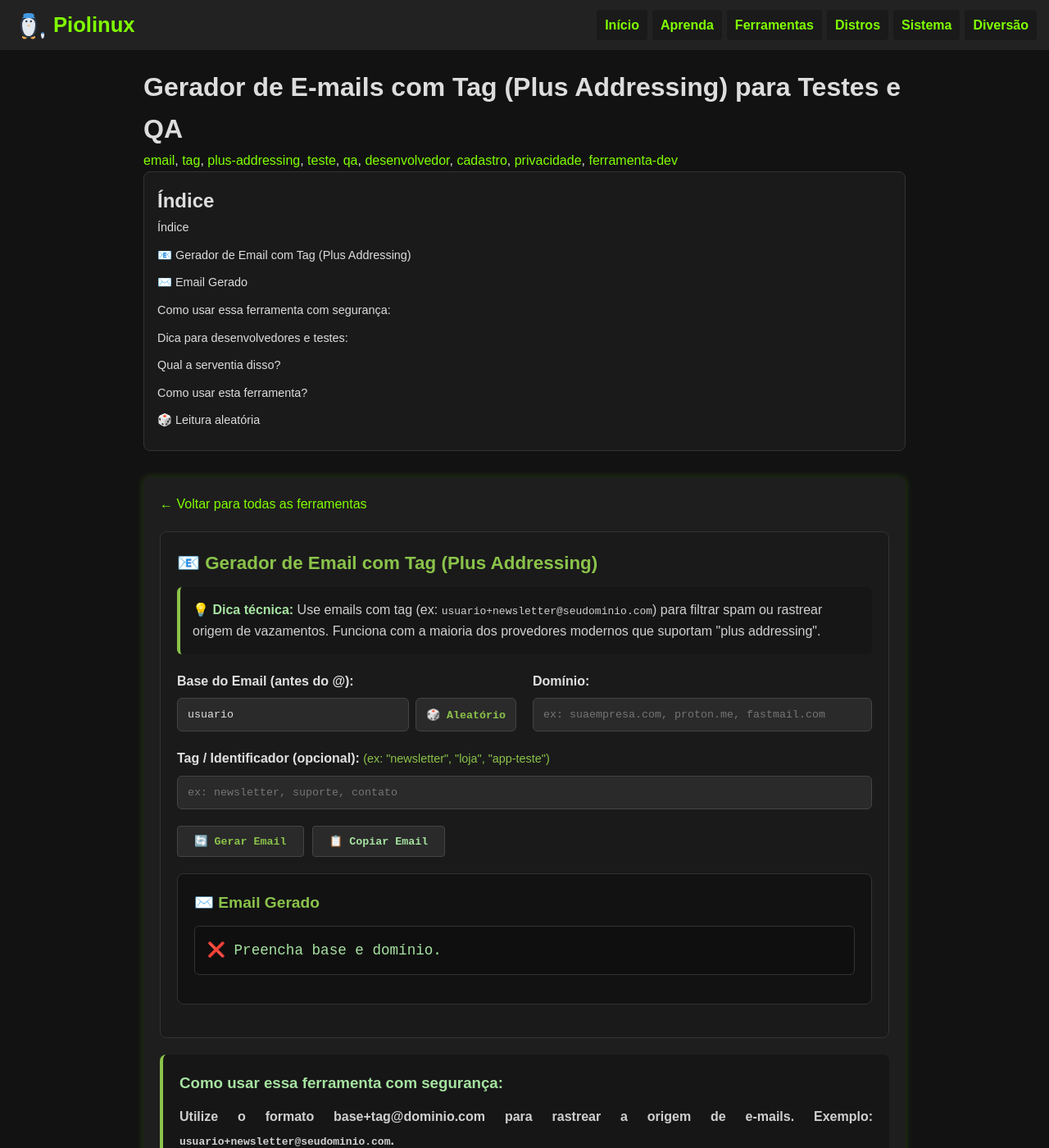
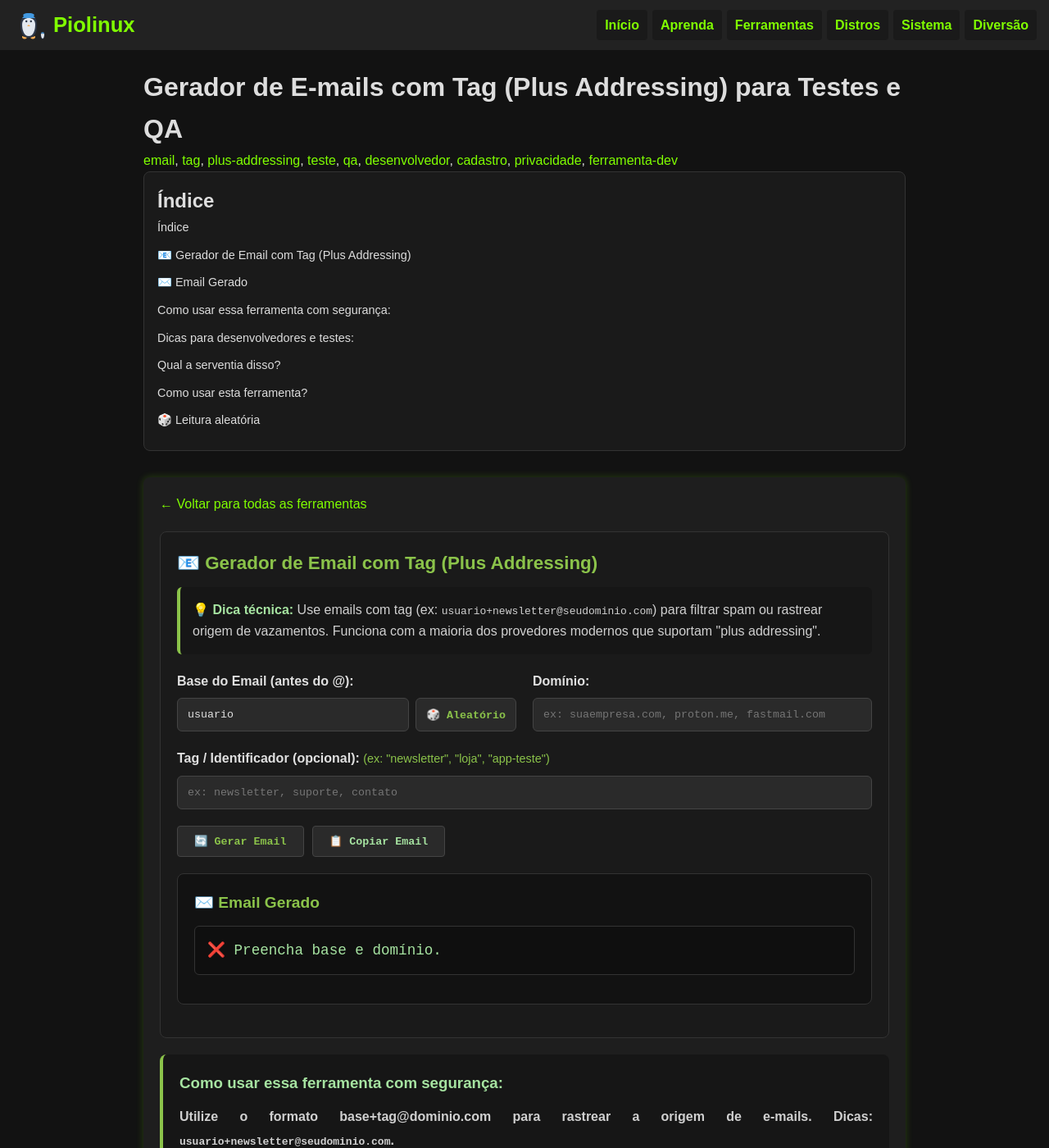
Before and after one commit to Piolinux/piolinux-site, a Jekyll site: the page built from _pages/tools/gerador-de-e-mails-com-tag-plus-addressing-para-testes.html, in a window 1280 px wide and 1400 px high. Shown: the whole window at 82% size. Built offline with Jekyll 4.4.1, drawn with Linux system fonts in a browser that asks for light colours; some of the changed text lies outside the part shown.

Commit message:
Update gerador-de-e-mails-com-tag-plus-addressing-para-testes.html

```diff
--- a/_pages/tools/gerador-de-e-mails-com-tag-plus-addressing-para-testes.html
+++ b/_pages/tools/gerador-de-e-mails-com-tag-plus-addressing-para-testes.html
@@ -81,7 +81,7 @@ tags: [email, tag, plus-addressing, teste, qa, desenvolvedor, cadastro, privacid
   <h3 style="color: #a6e3a1; margin-top: 0;">Como usar essa ferramenta com segurança:</h3>
 
   <p>
-    <strong> Utilize o formato base+tag@dominio.com para rastrear a origem de e-mails.  Exemplo: <code>usuario+newsletter@seudominio.com</code>.
+    <strong> Utilize o formato base+tag@dominio.com para rastrear a origem de e-mails.  Dicas: <code>usuario+newsletter@seudominio.com</code>.
   </p>
 
   <p>
@@ -97,7 +97,7 @@ tags: [email, tag, plus-addressing, teste, qa, desenvolvedor, cadastro, privacid
     <strong>Funciona com a maioria dos provedores de e-mail modernos — incluindo aqueles que respeitam padrões abertos e privacidade.
   </p>
 
-  <h3 style="color: #a6e3a1; margin-top: 20px;">Dica para desenvolvedores e testes:</h3>
+  <h3 style="color: #a6e3a1; margin-top: 20px;">Dicas para desenvolvedores e testes:</h3>
 
   <p>Para testes locais ou de QA, utilize e-mails fictícios ou contas secundárias criadas para esse fim. Não utilize e-mails temporários públicos em ambientes de produção, muitos sistemas os bloqueiam por segurança.
       </p>
```
